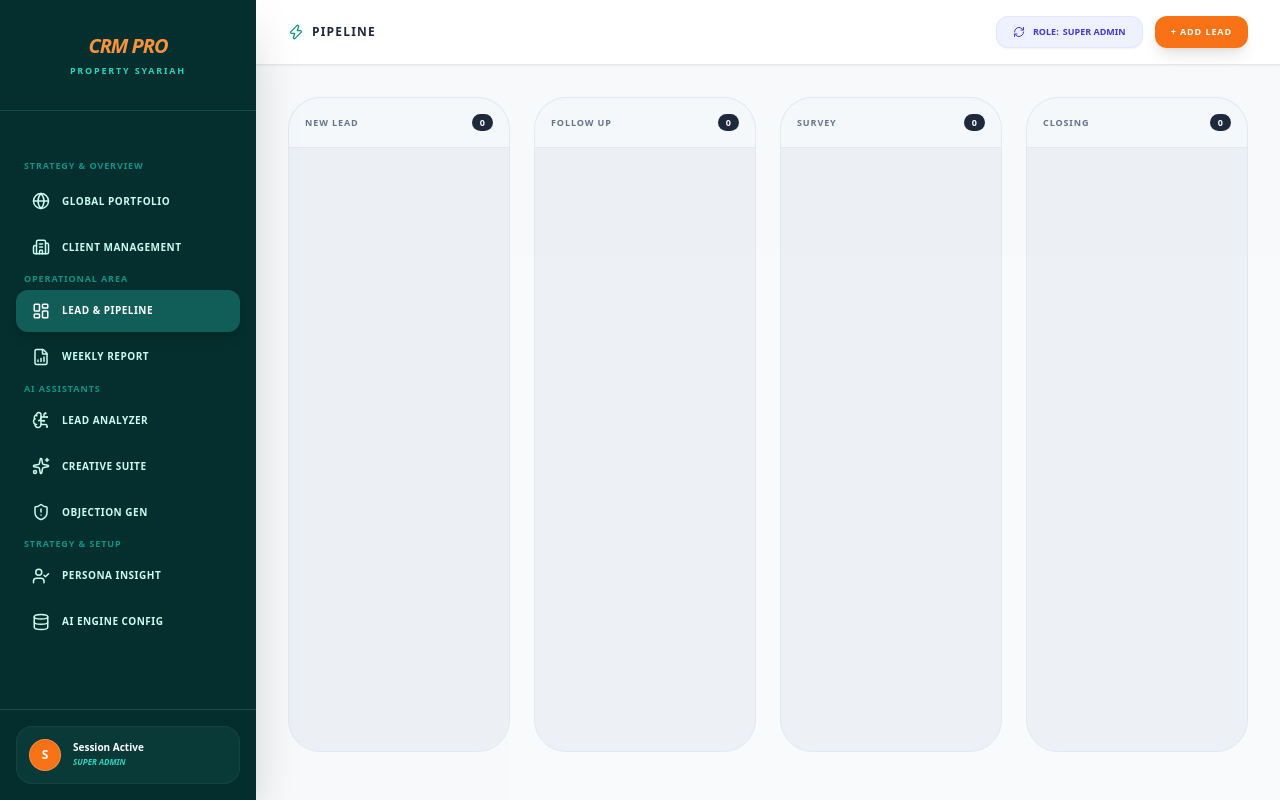
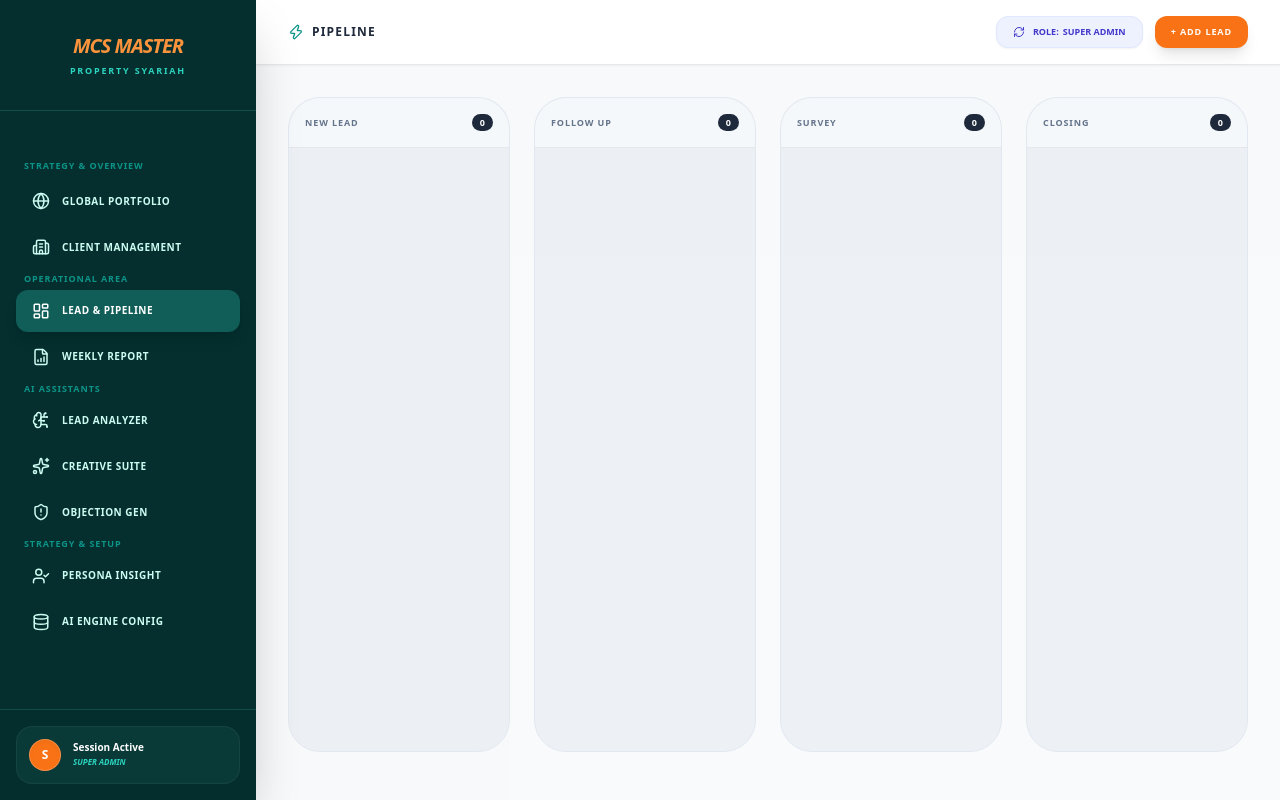
Before and after one commit to iswinsyah/crmpro, a PHP site: page / in a window 1280 px wide. Run offline with PHP 8.4, Linux system fonts and the light colour scheme; data that the repository does not hold is empty; a stand-in replaces the project's code that opens the database connection; style sheets or scripts are compiled from the project's sources; some libraries are stand-ins or nearby versions.

Commit message:
Update branding MCS MASTER dan label Gemini AI

```diff
--- a/public_html/assets/js/components/ai_features.js
+++ b/public_html/assets/js/components/ai_features.js
@@ -13,7 +13,7 @@ export class LeadAnalyzerComponent {
             <div class="max-w-4xl mx-auto space-y-6 md:space-y-8">
                 <div class="bg-white p-6 md:p-10 rounded-[2rem] shadow-sm border border-slate-200 text-center">
                     <div class="flex items-center justify-center mb-4 md:mb-6"><i data-lucide="brain-circuit" class="w-8 h-8 md:w-10 md:h-10 text-teal-600"></i></div>
-                    <h3 class="text-sm md:text-lg font-black text-slate-800 uppercase tracking-widest italic mb-4 md:mb-6">Lead Gestur Analyzer AI</h3>
+                    <h3 class="text-sm md:text-lg font-black text-slate-800 uppercase tracking-widest italic mb-4 md:mb-6">Lead Gestur Analyzer AI <span class="text-[9px] bg-blue-100 text-blue-600 px-2 py-1 rounded-full not-italic ml-2">Powered by Gemini</span></h3>
                     <textarea id="analyzer-input" placeholder="Tempel percakapan chat WA prospek di sini..." class="w-full bg-slate-50 border border-slate-200 rounded-2xl p-5 text-xs md:text-sm font-medium h-40 md:h-48 outline-none focus:ring-2 focus:ring-teal-500 resize-none shadow-inner custom-scrollbar"></textarea>
                     <button id="btn-analyze" class="w-full mt-4 md:mt-6 py-4 md:py-5 bg-teal-600 hover:bg-teal-700 text-white rounded-2xl font-black text-xs uppercase shadow-xl active:scale-95 transition-all">Analisa Suhu Prospek</button>
                 </div>
@@ -72,7 +72,7 @@ export class CreativeSuiteComponent {
                         </div>
                     </div>
                     <div class="bg-slate-900 p-6 md:p-8 rounded-[2rem] text-white shadow-2xl flex flex-col min-h-[300px] md:min-h-[400px]">
-                        <p class="text-[9px] font-black text-teal-400 uppercase mb-4 tracking-widest flex items-center"><i data-lucide="sparkles" class="w-3.5 h-3.5 mr-2"></i> AI Content Result</p>
+                        <p class="text-[9px] font-black text-teal-400 uppercase mb-4 tracking-widest flex items-center"><i data-lucide="sparkles" class="w-3.5 h-3.5 mr-2"></i> AI Content Result (Gemini)</p>
                         <div id="creative-result" class="flex-1 flex flex-col items-center justify-center opacity-30 text-center px-4">
                             <i data-lucide="bot" class="w-8 h-8 mb-3"></i>
                             <p class="text-xs italic font-medium">Masukkan parameter dan klik generate.</p>
@@ -128,7 +128,7 @@ export class ObjectionGenComponent {
         this.container.innerHTML = `
             <div class="max-w-4xl mx-auto space-y-6 md:space-y-8">
                 <div class="bg-white p-6 md:p-10 rounded-[2rem] border border-slate-200 shadow-sm">
-                    <h3 class="text-xs md:text-sm font-black text-slate-800 mb-6 uppercase tracking-widest text-center italic">Handling Objection Master AI</h3>
+                    <h3 class="text-xs md:text-sm font-black text-slate-800 mb-6 uppercase tracking-widest text-center italic">Handling Objection Master AI <span class="text-[9px] bg-blue-100 text-blue-600 px-2 py-1 rounded-full not-italic ml-2">Gemini</span></h3>
                     <div class="grid grid-cols-1 md:grid-cols-2 gap-4 mb-8">
                         ${this.btn('mahal', 'Harganya kemahalan pak...')}
                         ${this.btn('legal', 'Gimana legalitasnya, aman?')}
--- a/public_html/assets/js/helpers.js
+++ b/public_html/assets/js/helpers.js
@@ -1,7 +1,7 @@
 /**
  * Helper Functions
  */
-console.log("CRM Pro: Helpers module loaded");
+console.log("MCS Master: Helpers module loaded");
 
 export function maskInfo(data, leadOwner, currentRole, type = 'phone') {
     const isAuthorized = currentRole === 'Developer' ||
--- a/public_html/assets/js/main.js
+++ b/public_html/assets/js/main.js
@@ -46,15 +46,15 @@ let personaInsightComponent = null;
 let aiEngineConfigComponent = null;
 
 document.addEventListener('DOMContentLoaded', async () => {
-    console.log("CRM Pro: Memulai aplikasi via MAIN.JS...");
+    console.log("MCS Master: Memulai aplikasi...");
     try {
         setupEventListeners();
         await refreshData();
         renderSidebar();
         switchTab('pipeline');
-        console.log("CRM Pro: Aplikasi siap digunakan!");
+        console.log("MCS Master: Aplikasi siap digunakan!");
     } catch (error) {
-        console.error("CRM Pro Error:", error);
+        console.error("MCS Master Error:", error);
     }
 });
 
--- a/public_html/index.php
+++ b/public_html/index.php
@@ -3,7 +3,7 @@
 <head>
     <meta charset="UTF-8">
     <meta name="viewport" content="width=device-width, initial-scale=1.0, maximum-scale=1.0, user-scalable=no">
-    <title>CRM Pro - Native Web App</title>
+    <title>MCS Master Ultimate - Native Web App</title>
 
     <!-- Tailwind CSS -->
     <script src="https://cdn.tailwindcss.com"></script>
@@ -25,7 +25,7 @@
         <aside id="sidebar" class="fixed inset-y-0 left-0 transform -translate-x-full md:relative md:translate-x-0 w-[260px] md:w-64 bg-teal-950 text-white flex flex-col shadow-2xl z-50 transition-transform duration-300 ease-in-out shrink-0">
             <div class="p-6 md:p-8 border-b border-teal-900 text-center flex items-center justify-between md:block">
                 <div class="w-full">
-                    <h1 class="text-xl font-black text-orange-400 tracking-tighter italic">CRM PRO</h1>
+                    <h1 class="text-xl font-black text-orange-400 tracking-tighter italic">MCS MASTER</h1>
                     <p class="text-[9px] text-teal-400 mt-1 uppercase font-bold tracking-[0.2em]">PROPERTY SYARIAH</p>
                 </div>
                 <button id="btn-close-sidebar" class="md:hidden p-2 bg-white/10 rounded-xl hover:bg-white/20">
```
